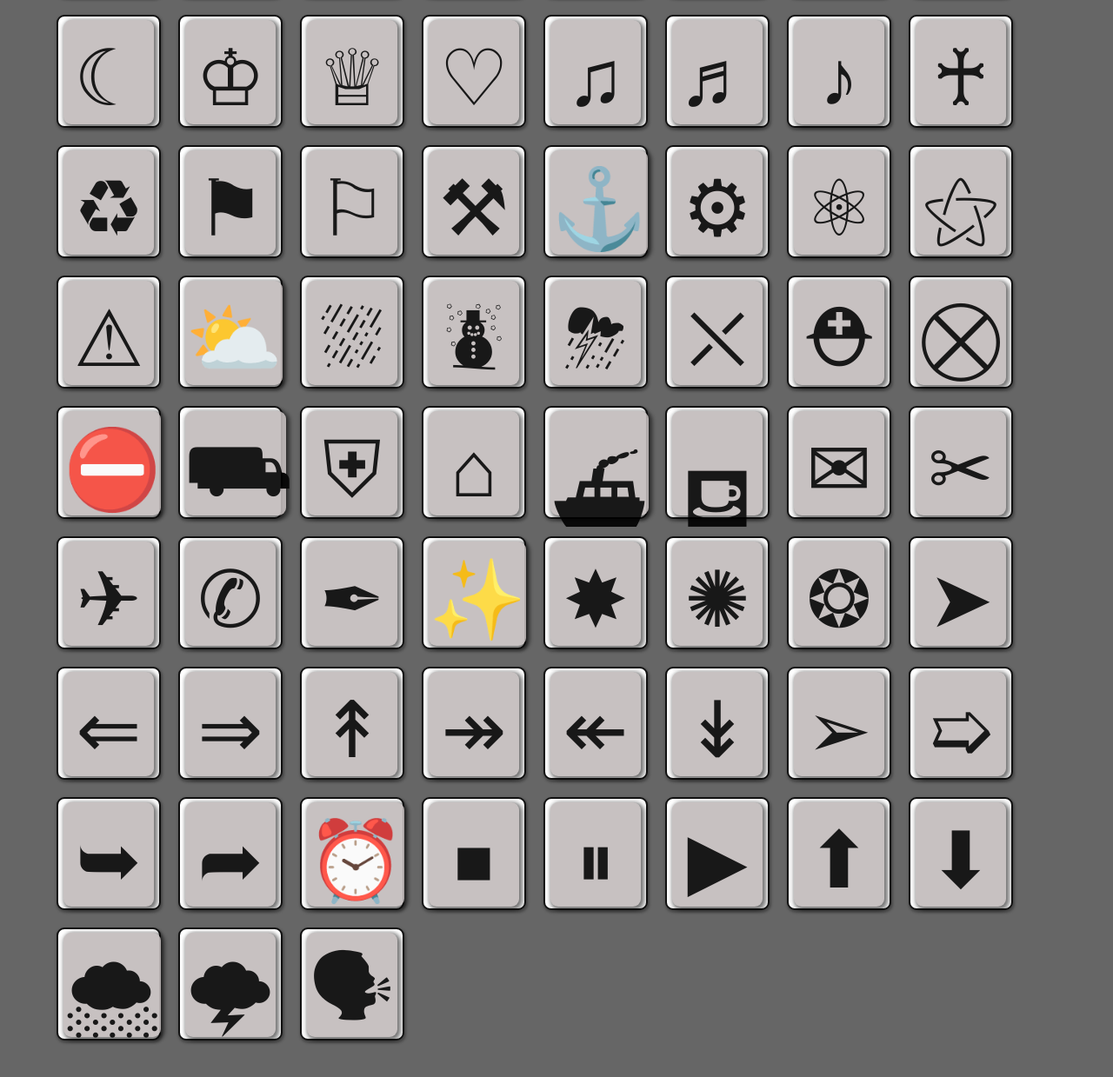
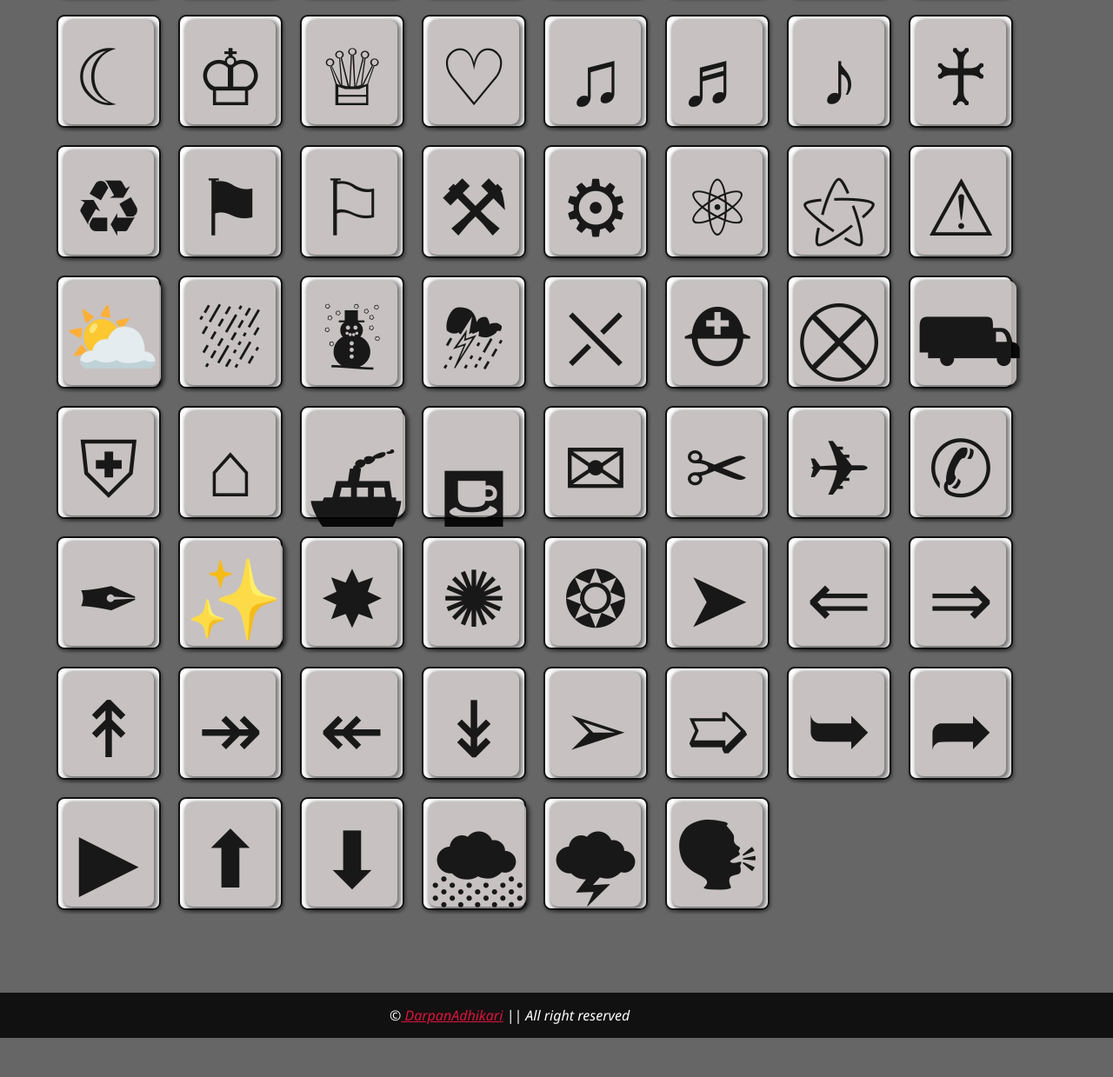
Before and after one commit to DarpanAdhikari/colorpalette, a plain HTML site: page index.html in a window 1280 px wide. Shown: the part 4464-5703 px from the top of the page at 87% size. After the commit the page ends 5658 px from the top, so only its background shows below. Drawn offline with Linux system fonts and the light colour scheme.

Commit message:
removing
removed color not changeable symbols

```diff
--- a/index.html
+++ b/index.html
@@ -423,7 +423,7 @@
      <div class="symbol card" id="close">
        <span class="drp close" data="times;">&times;</span>
      </div>
-     <div class="symbol card" id="love">
+     <div class="symbol card" id="eye">
        <span class="drp eye" data="#128065;">&#128065;</span>
      </div>
      <div class="symbol card" id="copyright">
@@ -505,9 +505,7 @@
        <div class="symbol card"id="crush-hammer">
          <span class="drp crush-hammer" data="#9874;">&#9874;</span>
        </div>
-       <div class="symbol card" id="anchor">
-         <span class="drp anchor" data="#9875;">&#9875;</span>
-       </div>
+
        <div class="symbol card" id="gear">
          <span class="drp gear" data="#9881;" >&#9881;</span>
        </div>
@@ -542,9 +540,7 @@
        <div class="symbol card">
          <span class="drp circle-crush-line" data="#9938;">&#9938;</span>
        </div>
-       <div class="symbol card" id="no entry">
-         <span class="drp no-entry" data="#9940;">&#9940;</span>
-       </div>
+
        <div class="symbol card" id="truck">
          <span class="drp truck" data="#9951;">&#9951;</span>
        </div>
@@ -626,15 +622,6 @@
          <span class="drp up-forward" data="#10150;">&#10150;</span>
        </div>
 
-       <div class="symbol card">
-         <span class="drp play" data="#9200;">&#9200;</span>
-       </div>
-       <div class="symbol card">
-         <span class="drp stop" data="#9209;">&#9209;</span>
-       </div>
-       <div class="symbol card">
-         <span class="drp pause" data="#9208;">&#9208;</span>
-       </div>
        <div class="symbol card" id="play">
          <span class="drp  play" data="#9654;">&#9654;</span>
        </div>
```
